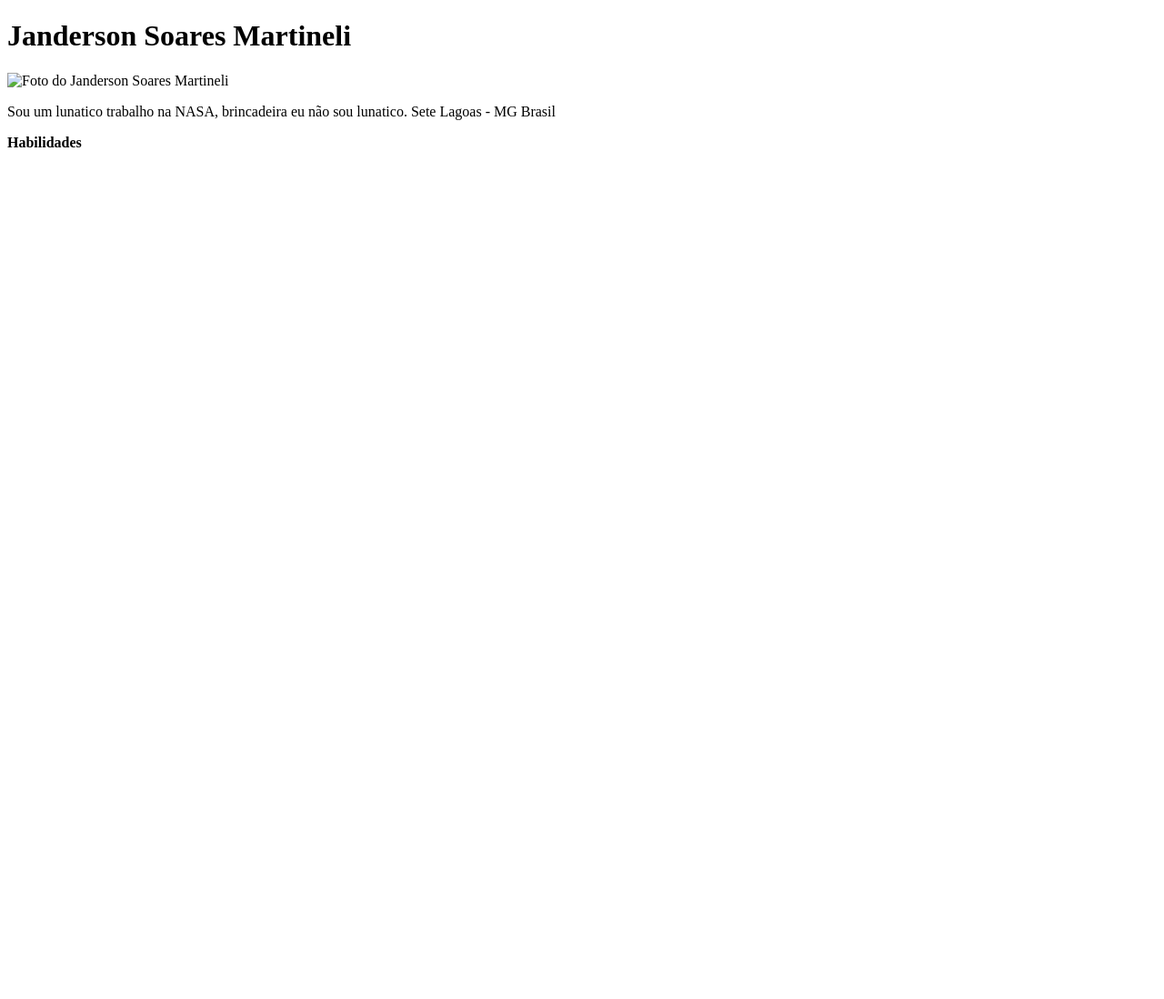
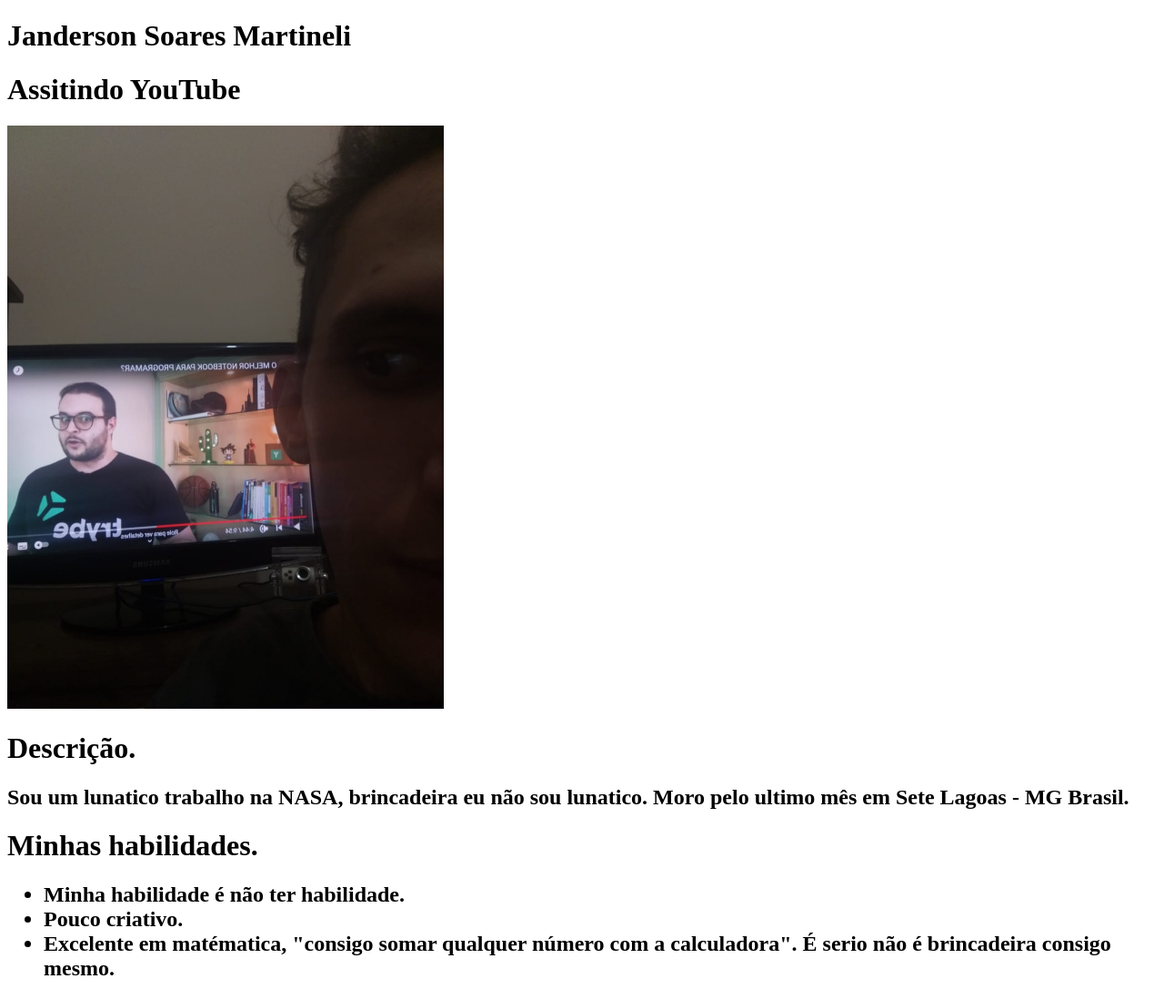
Before and after one commit to Janderson555/Janderson555.github.io, a plain HTML site: page index.html in a window 1280 px wide. Shown: the whole page at 91% size. Before the commit the page ends 800 px from the top, so only its background shows below. Drawn offline with Linux system fonts and the light colour scheme.

Commit message:
Isenrções de imagens, habilidades e descrição

```diff
--- a/index.html
+++ b/index.html
@@ -7,11 +7,23 @@
     <title>Janderson Page</title>
 </head>
 <body>
+<p> <a href="#Minhas habilidades."></a></p>
     <h1> Janderson Soares Martineli</h1>
-    <img src="" alt="Foto do Janderson Soares Martineli">
-    <p>Sou um lunatico trabalho na NASA, brincadeira eu não sou lunatico.
-    Sete Lagoas - MG Brasil</p>
-    <p><strong>Habilidades</strong></p>
+    <h1>Assitindo YouTube</h1>
+    <img width="480
+    " src="./Imagens/WhatsApp Image 2021-04-14 at 20.24.17.jpeg" alt="Foto do Janderson Soares Martineli">
 
+    <h1>Descrição.</h1>
+    <h2>Sou um lunatico trabalho na NASA, brincadeira eu não sou lunatico.
+    Moro pelo ultimo mês em <strong>Sete Lagoas - MG Brasil.</strong>
+    </h2>
+
+    <h1 id="Minhas habilidades." >Minhas habilidades.</h1>
+    <ul> <h2>
+        <li> Minha habilidade é não ter habilidade.</li>
+        <li> Pouco criativo.</li>
+        <li> Excelente em matématica, "consigo somar qualquer número com a calculadora". É serio não é brincadeira consigo mesmo.</li>
+        </h2>
+    </ul>
 </body>
 </html>
```
Also changed, not shown: portifolio.html (deleted, +0 -12 lines), Imagens/WhatsApp Image 2021-04-14 at 20.24.17.jpeg (added).
